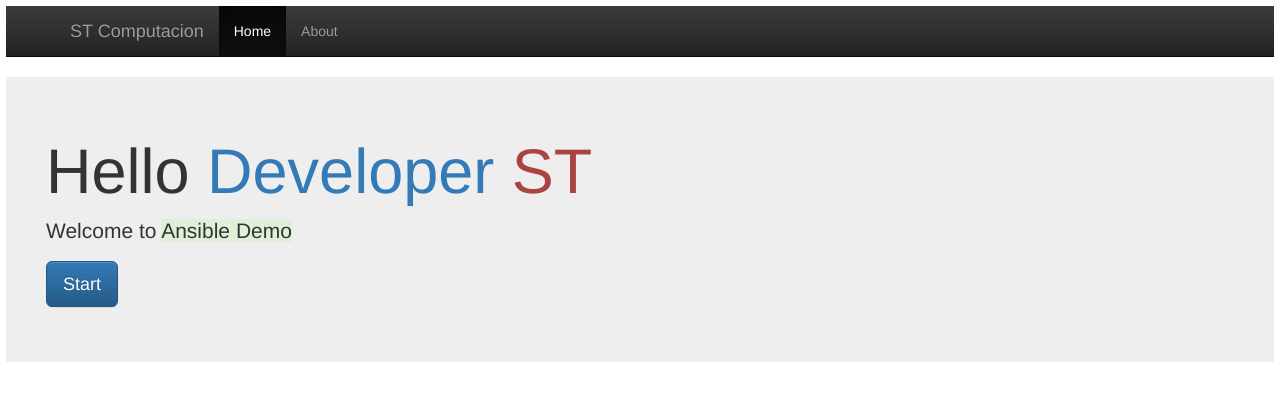
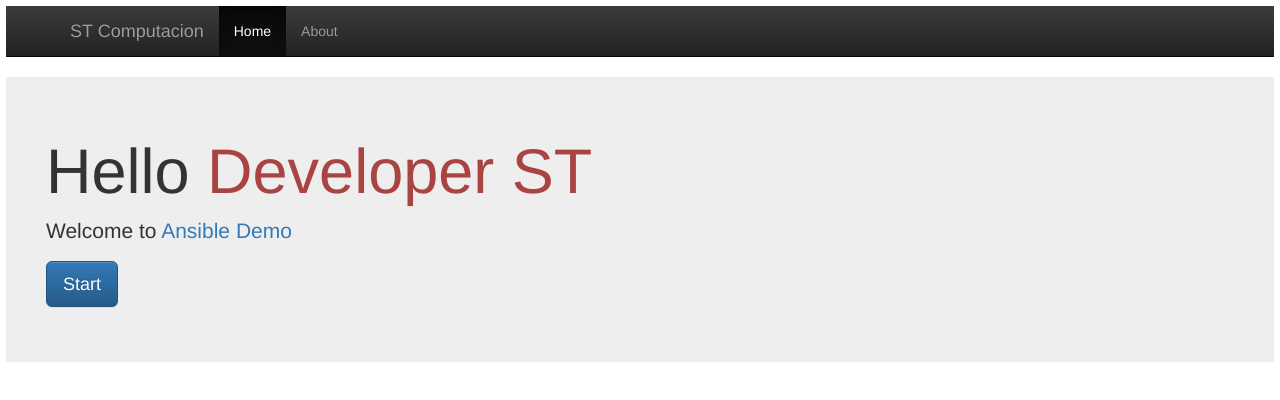
Before and after one commit to AdrianB17/ansible-app-demo, a website: page index.html in a window 1280 px wide. Drawn offline with nearby package versions, Linux system fonts and the light colour scheme.

Commit message:
add node-webapp

```diff
--- a/index.html
+++ b/index.html
@@ -22,8 +22,8 @@
     </div>
   </nav>
       <div class="jumbotron"  style="padding:40px;">
-        <h1> Hello <span class="text-primary"> Developer </span><span class="text-danger"> ST </span></h1>
-        <p> Welcome to <span class="bg-success"> Ansible Demo </span></p>
+        <h1> Hello <span class="text-danger"> Developer </span><span class="text-danger"> ST </span></h1>
+        <p> Welcome to <span class="text-primary"> Ansible Demo </span></p>
         <p><a class="btn btn-primary btn-lg" href="#" role="button">Start</a></p>
       </div>
     </div>
```
Also changed, not shown: package.json (+8 -5 lines), 2 other files.
